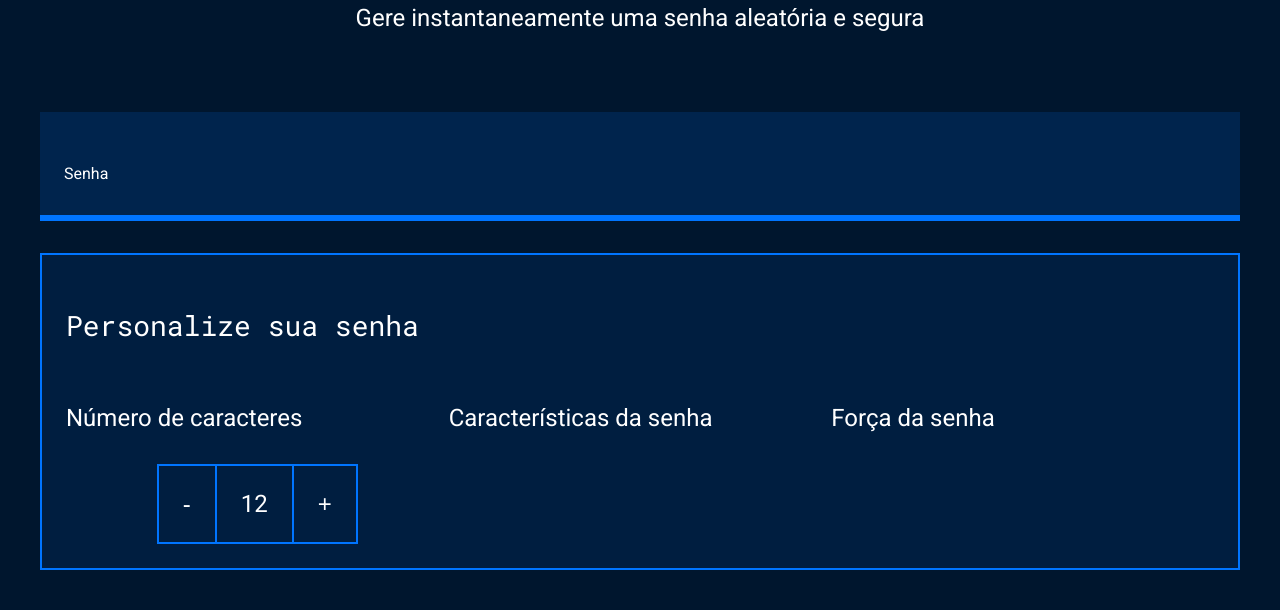
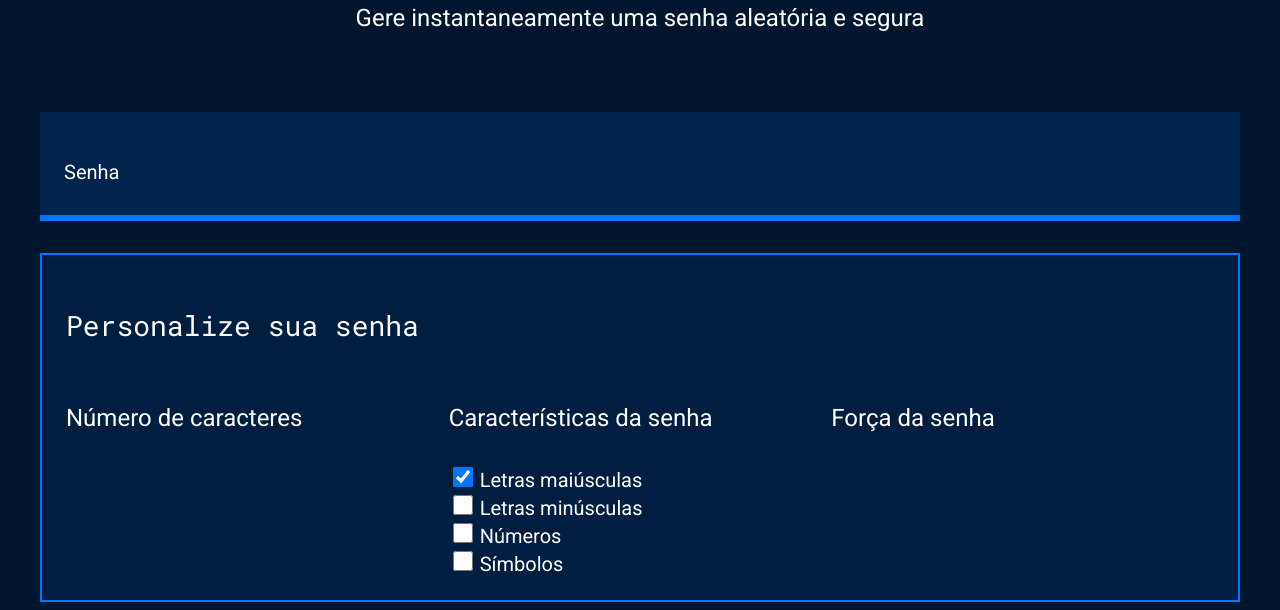
Before and after one commit to BeaMontowski/segunran-A-, a plain HTML site: page index.html in a window 1280 px wide. Shown: the part 214-824 px from the top of the page. Before the commit the page ends 800 px from the top, so only its background shows below. Drawn offline with Linux system fonts and the light colour scheme.

Commit message:
aula 2 :)

```diff
--- a/index.html
+++ b/index.html
@@ -22,17 +22,28 @@
         <div class="parametro">
             <h3 class="parametro-titulo">Personalize sua senha</h3>
             <div class="parametro-coluna__senha">
-<div class="parametro-senha">
-    <h4 class="parametro-senha__titulo">Número de caracteres</h4>
-    <div class="parametro-senha-botoes">
-        <button class="parametro-senha__botao">-</button>
-        <p class="parametro-senha__texto">12</p>
-        <button class="parametro-senha__botao">+</button>
+                <div class="parametro-senha">
+                    <h4 class="parametro-senha__titulo">Número de caracteres</h4>
+                </div>
+                <div class="parametro-senha">
+    <h4 class="parametro-senha__titulo">Características da senha</h4>
+    <div class="parametro-senha-checkbox">
+        <input name="maiusculo" type="checkbox" class="checkbox" checked>
+        <label for="maiusculo">Letras maiúsculas</label>
+    </div>
+    <div class="parametro-senha-checkbox">
+        <input name="minusculo" type="checkbox" class="checkbox">
+        <label for="minusculo">Letras minúsculas</label>
+    </div>
+    <div class="parametro-senha-checkbox">
+        <input name="numero" type="checkbox" class="checkbox">
+        <label for="numero">Números</label>
+    </div>
+    <div class="parametro-senha-checkbox">
+        <input name="simbolo" type="checkbox" class="checkbox">
+        <label for="simbolo">Símbolos</label>
     </div>
 </div>
-                <div class="parametro-senha">
-                    <h4 class="parametro-senha__titulo">Características da senha</h4>
-                </div>
                 <div class="parametro-senha">
                     <h4 class="parametro-senha__titulo">Força da senha</h4>
                 </div>
--- a/style.css
+++ b/style.css
@@ -117,3 +117,11 @@
     font-size: 24px;
     cursor: pointer;
 }
+label{
+    font-size: 20px;
+}
+.checkbox{
+    width: 20px;
+    height: 20px;
+    cursor: pointer;
+}
```
